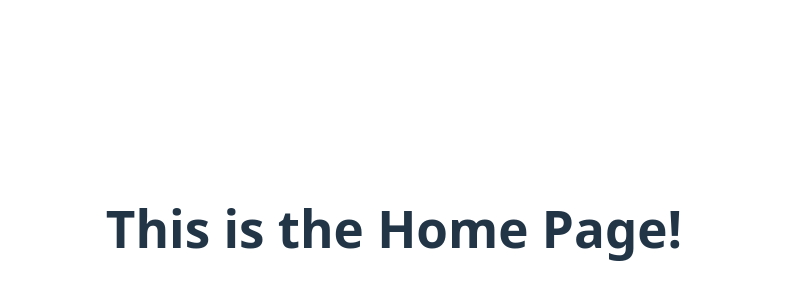
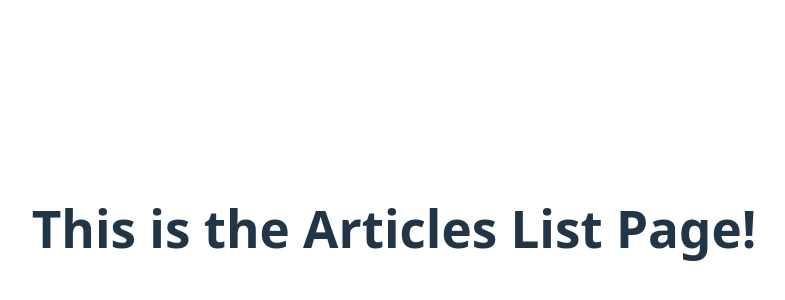
Before and after one commit to bytesunite/react-full-stack-wassell, a React (Vite) app in the folder fullstack-react-app/front-end/: page /articles in a window 1280 px wide. Shown: the part 172-472 px from the top of the page, without its empty margins (246-1031 px from the left). Built offline with nearby package versions, Linux system fonts and the light colour scheme.

Commit message:
create new pages and routes
pkg react-router-dom can create routes for individual pages for a React app using a browser router

```diff
--- a/fullstack-react-app/front-end/package.json
+++ b/fullstack-react-app/front-end/package.json
@@ -11,7 +11,8 @@
   },
   "dependencies": {
     "react": "^19.1.0",
-    "react-dom": "^19.1.0"
+    "react-dom": "^19.1.0",
+    "react-router-dom": "^7.6.0"
   },
   "devDependencies": {
     "@eslint/js": "^9.25.0",
--- a/fullstack-react-app/front-end/src/App.jsx
+++ b/fullstack-react-app/front-end/src/App.jsx
@@ -1,8 +1,33 @@
+import { createBrowserRouter, RouterProvider } from 'react-router-dom';
 import './App.css';
 import HomePage from './pages/HomePage.jsx';
+import AboutPage from './pages/AboutPage.jsx';
+import ArticlePage from './pages/ArticlePage.jsx';
+import ArticlesListPage from './pages/ArticlesListPage.jsx';
+
+const routes = [
+  {
+    path: '/',
+    element: <HomePage />,
+  },
+  {
+    path: '/about/',
+    element: <AboutPage />,
+  },
+  {
+    path: '/articles',
+    element: <ArticlesListPage />,
+  },
+  {
+    path: '/articles/individual',
+    element: <ArticlePage />,
+  },
+];
+
+const router = createBrowserRouter(routes);
 
 function App() {
-  return <HomePage />;
+  return <RouterProvider router={router} />;
 }
 
 export default App;
--- /dev/null
+++ b/fullstack-react-app/front-end/src/pages/AboutPage.jsx
@@ -0,0 +1,3 @@
+export default function AboutPage() {
+  return <h1>This is the About Page!</h1>;
+}
--- /dev/null
+++ b/fullstack-react-app/front-end/src/pages/ArticlePage.jsx
@@ -0,0 +1,3 @@
+export default function ArticlePage() {
+  return <h1>This is the Article Page!</h1>;
+}
--- /dev/null
+++ b/fullstack-react-app/front-end/src/pages/ArticlesListPage.jsx
@@ -0,0 +1,3 @@
+export default function ArticlesListPage() {
+  return <h1>This is the Articles List Page!</h1>;
+}
```
Also changed, not shown: 1 other file (tests, documents, lock files or other folders).
